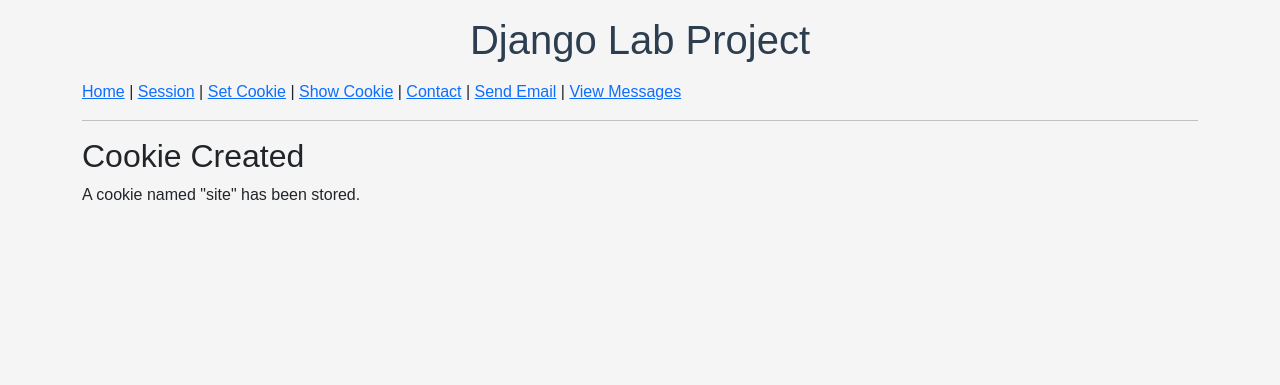
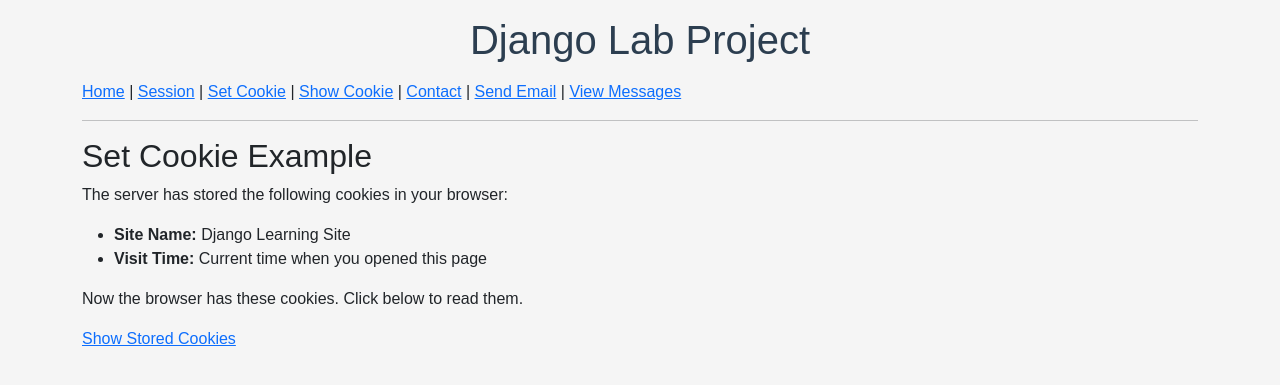
Before and after one commit to Arul0320/practice, a Django app: page /cookie/ in a window 1280 px wide. Shown: the top 385 px of the page. Run offline with Django 4.2, Linux system fonts and the light colour scheme.

Commit message:
Updated feature / fixed bug

```diff
--- a/app/templates/cookie.html
+++ b/app/templates/cookie.html
@@ -1,6 +1,21 @@
-{% extends 'base.html' %}
+{% extends "base.html" %}
 
 {% block content %}
-<h2>Cookie Created</h2>
-<p>A cookie named "site" has been stored.</p>
+
+<h2>Set Cookie Example</h2>
+
+<p>The server has stored the following cookies in your browser:</p>
+
+<ul>
+    <li><b>Site Name:</b> Django Learning Site</li>
+    <li><b>Visit Time:</b> Current time when you opened this page</li>
+</ul>
+
+<p>
+Now the browser has these cookies.
+Click below to read them.
+</p>
+
+<a href="/showcookie">Show Stored Cookies</a>
+
 {% endblock %}
--- a/app/templates/session.html
+++ b/app/templates/session.html
@@ -7,5 +7,6 @@
 <p>Username stored in session:</p>
 
 <h4>{{ name }}</h4>
+<p>Login Time: {{ time }}</p>
 
 {% endblock %}
--- a/app/views.py
+++ b/app/views.py
@@ -1,3 +1,5 @@
+from datetime import datetime
+
 from django.shortcuts import render, redirect
 from .forms import ContactForm
 from .models import Contact
@@ -12,20 +14,32 @@ def home(request):
 # 2 Session Example
 def session_demo(request):
     request.session['username'] = "Student"
-    return render(request, 'session.html', {'name': request.session['username']})
+    request.session['login_time'] = str(datetime.now())
+
+    context = {
+        'name': request.session['username'],
+        'time': request.session['login_time']
+    }
+    return render(request, 'session.html', context)
 
 
 # 3 Cookie Example
 def cookie_demo(request):
     response = render(request, 'cookie.html')
     response.set_cookie('site', 'DjangoLab')
+    response.set_cookie('visit_time', str(datetime.now()))
     return response
 
 
 # 4 Display Cookie
 def cookie_show(request):
     data = request.COOKIES.get('site')
-    return render(request, 'cookie_show.html', {'data': data})
+    visit_time = request.COOKIES.get('visit_time')
+    context = {
+        'site': data,
+        'visit_time': visit_time
+    }
+    return render(request, 'cookie_show.html', context)
 
 
 # 5 Contact Form (Save to DB)
@@ -48,16 +62,21 @@ def contact_success(request):
 
 # 7 Send Email using SMTP
 def send_email_view(request):
+    message = ""
+    if request.method == "POST":
+        name = request.POST.get('name')
 
-    send_mail(
-        "Test Email from Django",
-        "This email is sent using SMTP configuration.",
-        settings.EMAIL_HOST_USER,
-        [settings.EMAIL_HOST_USER],
-        fail_silently=False
-    )
+        send_mail(
+            "Test Email",
+            f"Hello {name}, this is a test email from Django.",
+            settings.EMAIL_HOST_USER,
+            [settings.EMAIL_HOST_USER],
+            fail_silently=False
+        )
 
-    return render(request, 'email.html')
+        message = "Email sent successfully!"
+
+    return render(request, 'email.html' , {'message': message})
 
 
 # 8 Retrieve Data from Database
```
Also changed, not shown: app/templates/cookie_show.html (+13 -4 lines), app/templates/email.html (+10 -2 lines), db.sqlite3.
